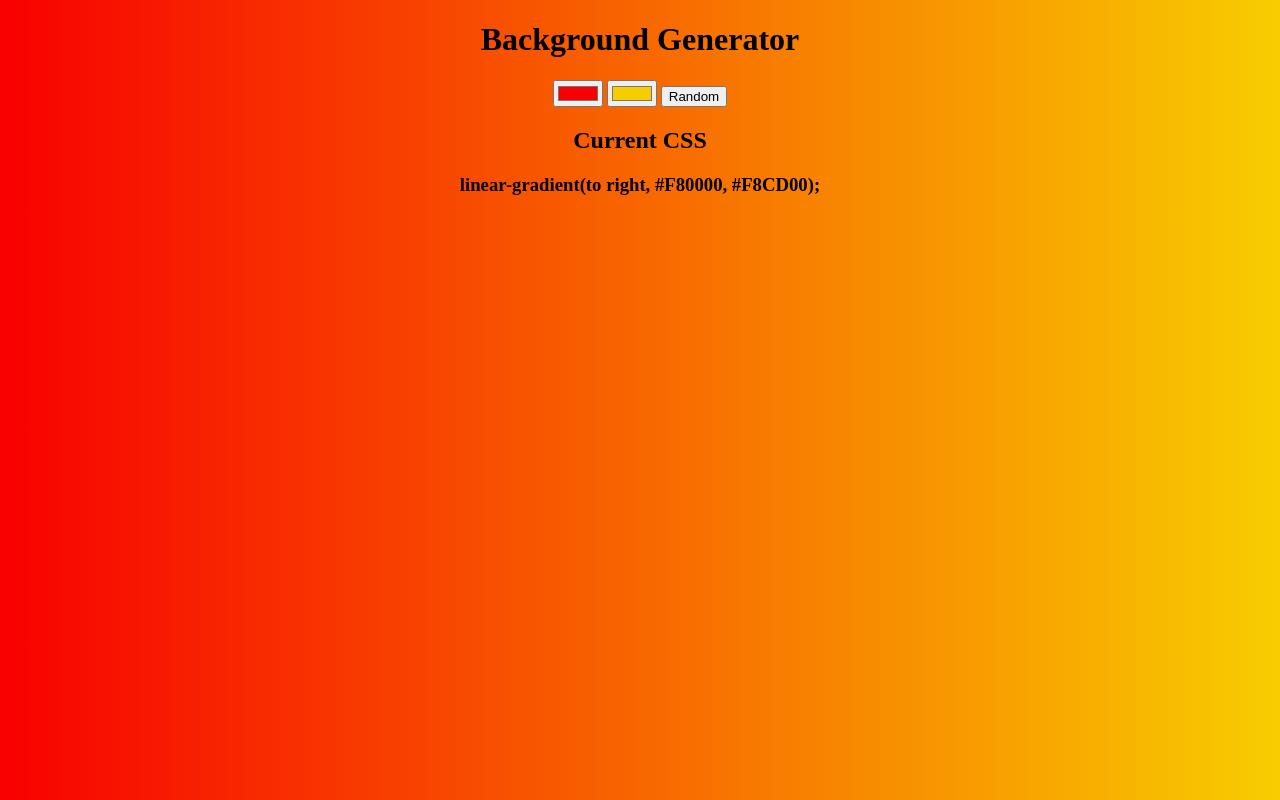
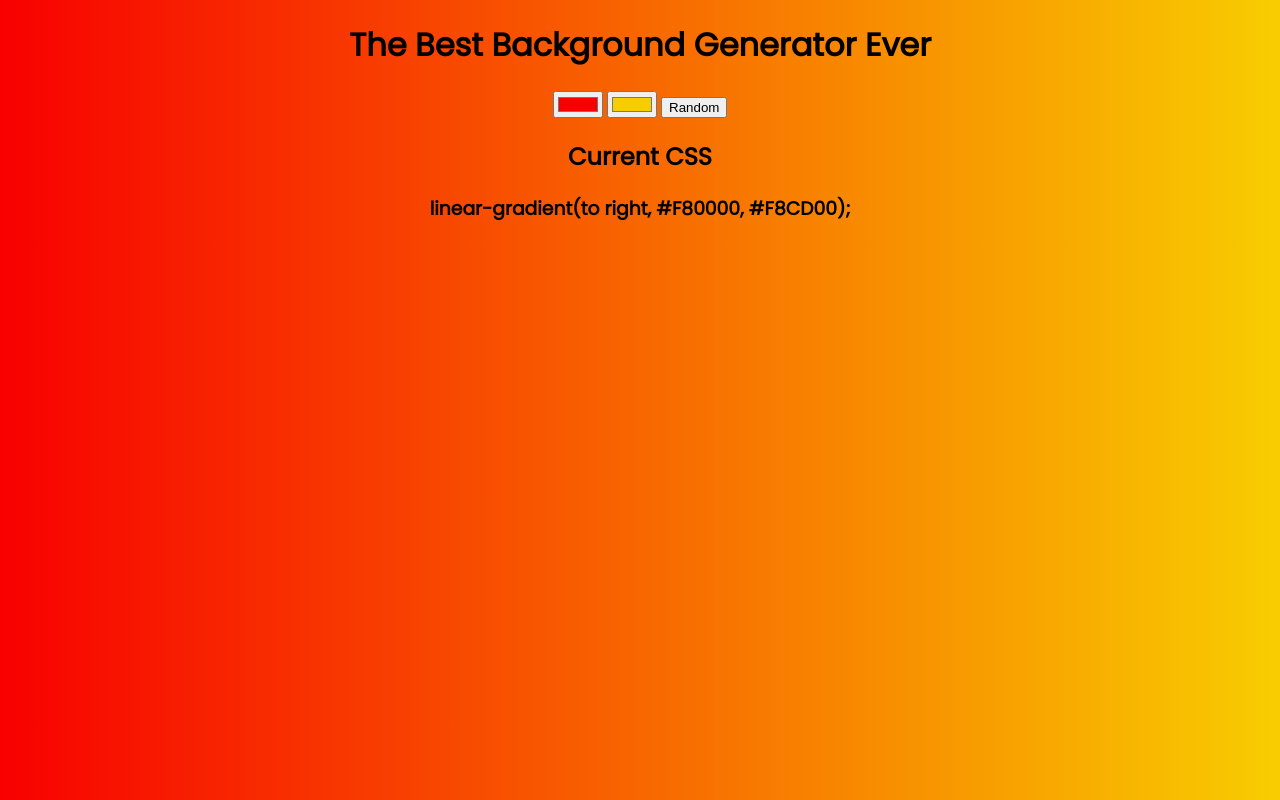
Before and after one commit to sem-levindry/Background-Generator, a plain HTML site: page index.html in a window 1280 px wide. Drawn offline with Linux system fonts and the light colour scheme.

Commit message:
Done some chamges

```diff
--- a/index.html
+++ b/index.html
@@ -2,10 +2,11 @@
 <html>
 <head>
 	<title>Gradient Background</title>
+	<link href="https://fonts.googleapis.com/css?family=Poppins" rel="stylesheet">
 	<link rel="stylesheet" type="text/css" href="style.css">
 </head>
 <body id="gradient">
-	<h1>Background Generator</h1>
+	<h1>The Best Background Generator Ever</h1>
 	<input id="color1" type="color" name="color1" value="#F80000">
 	<input id="color2" type="color" name="color2" value="#F8CD00">
 	<button>Random</button>
--- a/style.css
+++ b/style.css
@@ -1,4 +1,5 @@
 body {
 	background-image: linear-gradient(to right, #F80000, #F8CD00);
     text-align: center;
+    font-family: 'Poppins', sans-serif;
 }
```
